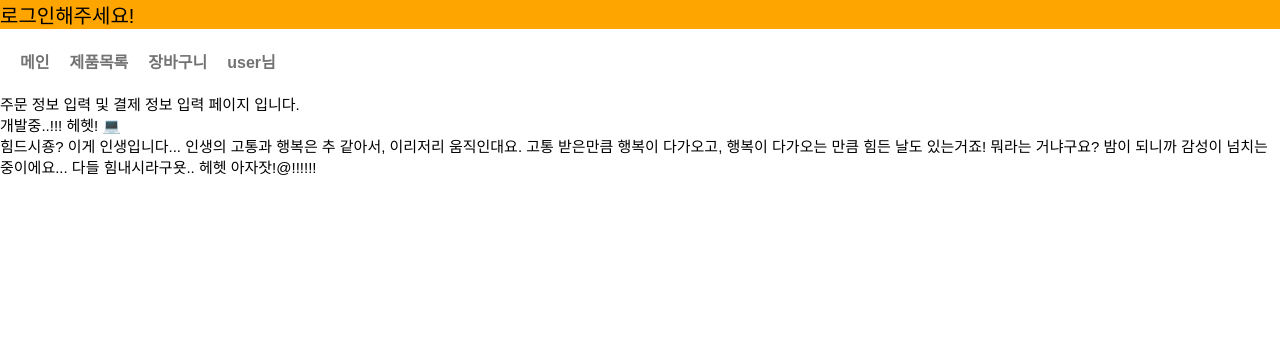
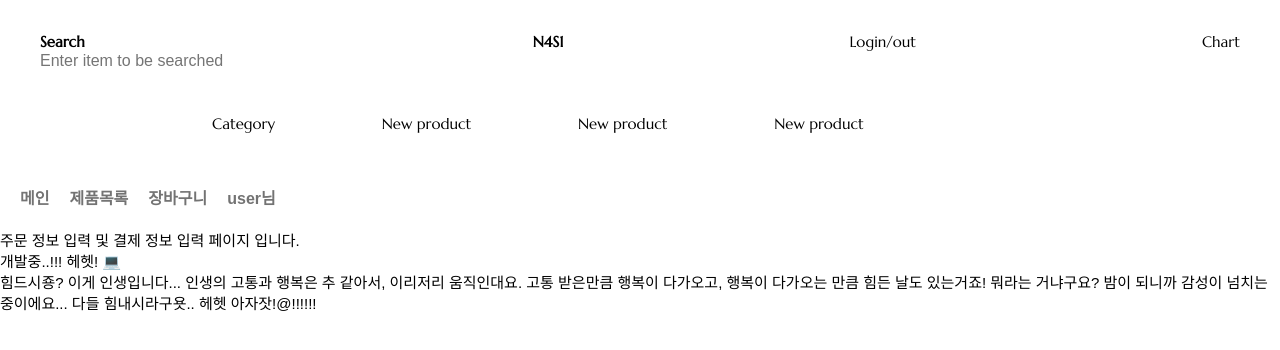
Before and after one commit to shopping-mall-Frontend/team-project, a React (Create React App) app: page /order in a window 1280 px wide. Shown: the top 350 px of the page. Built offline with nearby package versions, Linux system fonts and the light colour scheme; no server answers.

Commit message:
Created Header

```diff
--- a/public/index.html
+++ b/public/index.html
@@ -13,6 +13,7 @@
       user's mobile device or desktop. See https://developers.google.com/web/fundamentals/web-app-manifest/
     -->
   <link rel="manifest" href="%PUBLIC_URL%/manifest.json" />
+  <link rel="preconnect" href="https://fonts.googleapis.com"><link rel="preconnect" href="https://fonts.gstatic.com" crossorigin><link href="https://fonts.googleapis.com/css2?family=Marcellus&display=swap" rel="stylesheet">
   <!--
       Notice the use of %PUBLIC_URL% in the tags above.
       It will be replaced with the URL of the `public` folder during the build.
--- a/src/components/Header.js
+++ /dev/null
@@ -1,21 +0,0 @@
-import React from 'react';
-import styled from 'styled-components';
-
-const Container = styled.div`
-  font-size: 20px;
-  background-color: orange;
-`;
-
-const Header = ({ user }) => {
-  return (
-    <Container>
-      {user ? (
-        <p>안녕하세요, {user.displayName} 님!</p>
-      ) : (
-        <p>로그인해주세요!</p>
-      )}
-    </Container>
-  );
-};
-
-export default Header;
--- /dev/null
+++ b/src/components/Header.jsx
@@ -0,0 +1,179 @@
+/*esline-diable*/
+import React, {useEffect, useState} from "react";
+import styled from "styled-components";
+import {Link} from "react-router-dom";
+import axios from "axios";
+
+
+const StyledHeader = styled.div`
+  flex-wrap: wrap;
+  font-family: 'Marcellus', serif;
+  display: flex;
+  justify-content: space-between;
+  margin: 20px;
+
+  .header {
+    Justify-content: space-between;
+    width: 100%;
+    margin: 0;
+    padding: 0;
+    display: flex;
+    text-align: center;
+    margin: .25rem;
+    padding: .5rem 1rem;
+    text-decoration: none;
+    font-weight: bold;
+  }
+
+  .header-left {
+    font-family: 'Marcellus', serif;
+    display: block;
+    margin: 0px;
+    padding: 0px;
+    list-style: none;
+  }
+
+  .nav-logo-link {
+    font-family: 'Marcellus', serif;
+    position: relative;
+  }
+
+
+  li {
+    font-family: 'Marcellus', serif;
+    display: flex;
+
+  }
+
+  .nav-menu-side {
+    font-weight: 500;
+    display: flex;
+    justify-content: end;
+    @media screen and (max-width: 500px) {
+      display: none;
+    }
+  }
+`;
+
+const StyledCategory = styled.div`
+
+  .categoryList {
+    font-family: 'Marcellus', serif;
+    Justify-content: space-between;
+    width: 100%;
+    display: flex;
+    text-align: center;
+    margin: 0rem 10rem 0rem 10rem;
+    padding: 2rem 2rem;
+    text-decoration: none;
+    font-weight: bold;
+
+  }
+
+`;
+
+const Header = () => {
+  const accessToken = window.localStorage.getItem("accessToken");
+
+  const [isLogin, setIsLogin] = useState(
+    window.localStorage.getItem("accessToken") !== ""
+  );
+
+  console.log(accessToken);
+
+  const validLogin = async () => {
+    try {
+      const instance = axios.create({
+        baseURL:
+          "https://asia-northeast3-heropy-api.cloudfunctions.net/api/auth",
+        headers: {
+          "content-type": "application/json",
+          apikey: "FcKdtJs202209",
+          "username": "KDT3_teamOT",
+          Authorization: `Bearer ${accessToken}`,
+        },
+      });
+      const response = (await instance.post("/me")).data;
+      console.log(response);
+    } catch (err) {
+      console.log(err);
+      setIsLogin(false);
+    }
+  };
+
+  useEffect(() => {
+    validLogin();
+    console.log("하이");
+  }, []);
+
+  const logout = async () => {
+    try {
+      console.log(isLogin);
+      const instance = axios.create({
+        baseURL:
+          "https://asia-northeast3-heropy-api.cloudfunctions.net/api/auth",
+        headers: {
+          "content-type": "application/json",
+          apikey: "FcKdtJs202209",
+          "username": "KDT3_teamOT",
+          Authorization: `Bearer ${accessToken}`,
+        },
+      });
+      const response = (await instance.post("/logout")).data;
+      window.localStorage.setItem("accessToken", "");
+      console.log(response);
+      setIsLogin(false);
+    } catch (err) {
+      alert("로그아웃 실패.");
+      console.log("실패");
+    }
+  };
+
+
+  return (
+    <StyledHeader>
+      <div className="header">
+        <div className='header-left'>
+          <li className="group sub">Search</li>
+          <input type="text" placeholder="Enter item to be searched" onChange={(e) => this.searchSpace(e)}/>
+        </div>
+        <div className="header-center">
+          <Link to={"/"} className="nav-logo-link">
+            N4S1
+          </Link>
+        </div>
+        {/* 요건 잠시만기다려주세용ㅎㅎㅎㅎ */}
+        {isLogin ? (
+          <>
+            <button type="button" onClick={logout}>
+              로그아웃
+            </button>
+          </>
+        ) : (
+          <>
+            <Link to={"/login"} className="nav-menu-side">Login/out</Link>
+            <Link to={"/Cart"} className="nav-menu-side">Chart</Link>        </>
+        )}
+
+
+      </div>
+      <StyledCategory>
+        <div className="categoryList">
+
+          <li><Link to={"/category"} className="nav-menu-side">Category</Link></li>
+          {/* {아직 아래 카테고리 미정} */}
+          <li><Link to={"/category"} className="nav-menu-side">New product</Link></li>
+          <li><Link to={"/category"} className="nav-menu-side">New product</Link></li>
+          <li><Link to={"/category"} className="nav-menu-side">New product</Link></li>
+
+        </div>
+
+      </StyledCategory>
+    </StyledHeader>
+
+  );
+
+
+};
+
+export default Header;
--- a/src/pages/ProductPage.js
+++ b/src/pages/ProductPage.js
@@ -1,6 +1,6 @@
 import { useEffect } from 'react';
 import { Link } from 'react-router-dom';
-import styles from '../css/ProductPage.module.css';
+import styles from '../css/Productpage.module.css';
 import { getAllProduct } from '../utils/useAPI';
 import Product from '../components/Product';
 import Header from '../components/Header';
```
Also changed, not shown: src/axios/Axios.js (added, +10 -0 lines), src/layout/DefaultLayout.jsx (added, +11 -0 lines).
